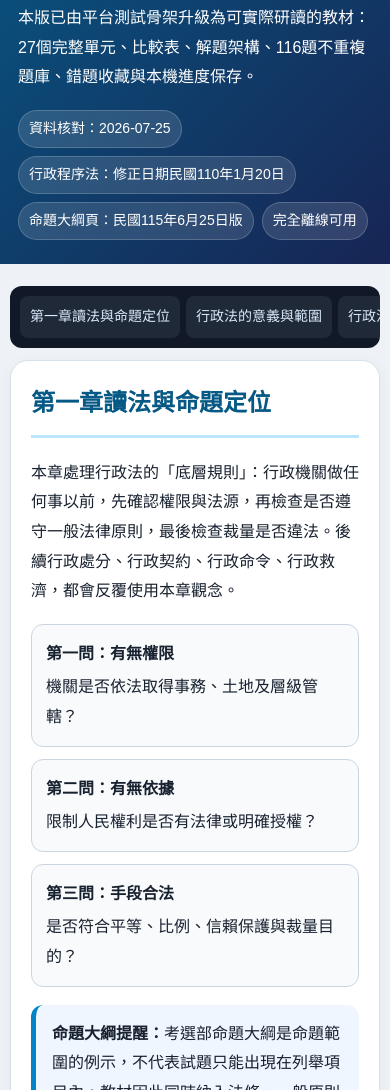
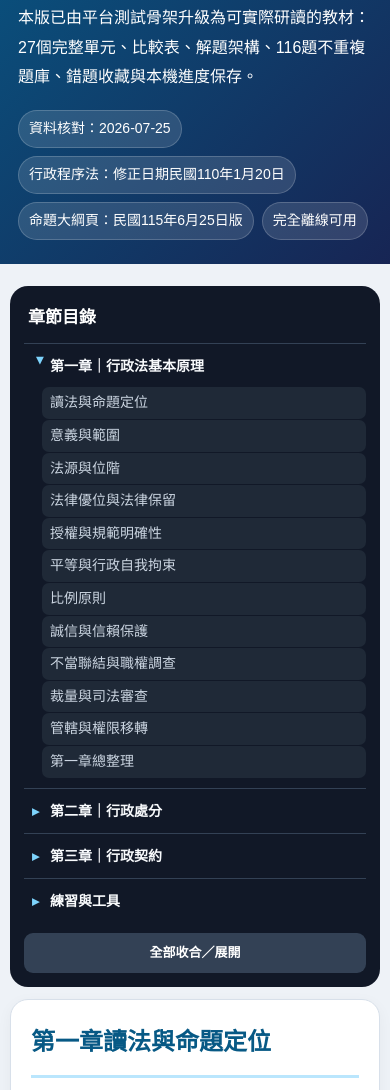
Before and after one commit to emma710619-cyber/hujeng-study, a plain HTML site: page index.html in a window 390 px wide. Shown: the part 178-1268 px from the top of the page. Drawn offline with Linux system fonts and the light colour scheme.

Commit message:
Add files via upload

```diff
--- a/index.html
+++ b/index.html
@@ -13,7 +13,7 @@
 <meta name="description" content="戶政特考行政法離線教材、題庫與錯題複習工具">
 <link rel="manifest" href="manifest.webmanifest">
 <link rel="apple-touch-icon" href="./icon-192.png">
-<title>戶政國考學習平台 V11｜行政法第一至三章</title>
+<title>戶政國考學習平台 V11.1｜行政法第一至三章</title>
 <style>
 :root{--bg:#eef2f7;--ink:#18212f;--nav:#111827;--blue:#075985;--line:#d8e0ea}
 *{box-sizing:border-box}html{scroll-behavior:smooth}body{margin:0;font-family:"Microsoft JhengHei","Noto Sans TC",sans-serif;background:var(--bg);color:var(--ink);line-height:1.85}
@@ -52,17 +52,162 @@ header{padding-top:calc(34px + env(safe-area-inset-top))}
   .qhead{align-items:flex-start}.tag{margin-top:2px}
   .option{padding:12px 10px}
 }
+
+.compact-nav{
+  position:sticky;
+  top:12px;
+  align-self:start;
+  max-height:calc(100vh - 24px);
+  overflow:auto;
+  background:#111827;
+  padding:14px;
+  border-radius:18px;
+  scrollbar-width:thin;
+  scrollbar-color:#64748b transparent;
+}
+.compact-nav .nav-title{
+  color:#fff;
+  font-weight:800;
+  font-size:17px;
+  margin:2px 4px 10px;
+}
+.compact-nav details{
+  border-top:1px solid #334155;
+  padding:2px 0;
+}
+.compact-nav summary{
+  color:#f8fafc;
+  cursor:pointer;
+  list-style:none;
+  padding:10px 8px;
+  border-radius:8px;
+  font-weight:700;
+  font-size:14px;
+  line-height:1.45;
+}
+.compact-nav summary::-webkit-details-marker{display:none}
+.compact-nav summary::before{
+  content:"▸";
+  display:inline-block;
+  width:18px;
+  color:#7dd3fc;
+  transition:transform .18s ease;
+}
+.compact-nav details[open] summary::before{transform:rotate(90deg)}
+.compact-nav summary:hover{background:#1f2937}
+.compact-nav .nav-group{
+  padding:0 0 7px 18px;
+}
+.compact-nav .nav-group a{
+  display:block;
+  color:#cbd5e1;
+  text-decoration:none;
+  padding:6px 8px;
+  margin:1px 0;
+  border-radius:7px;
+  font-size:13px;
+  line-height:1.4;
+}
+.compact-nav .nav-group a:hover,
+.compact-nav .nav-group a:focus{
+  background:#0c4a6e;
+  color:#fff;
+}
+.nav-collapse-btn{
+  width:100%;
+  margin-top:10px;
+  padding:8px 10px;
+  font-size:13px;
+  background:#334155;
+}
+@media(max-width:900px){
+  .compact-nav{
+    position:relative;
+    max-height:none;
+  }
+}
+@media(max-width:600px){
+  .compact-nav{
+    display:block;
+    overflow:visible;
+    white-space:normal;
+  }
+  .compact-nav .nav-title{display:block}
+  .compact-nav .nav-group a{font-size:14px}
+}
+
 </style>
 </head>
 <body>
 <header>
-<div>戶政國考 AI 學習系統｜V11 行政契約版</div>
+<div>戶政國考 AI 學習系統｜V11.1 導覽優化版</div>
 <h1>行政法第一至三章：基本原理、行政處分與行政契約</h1>
 <p>本版已由平台測試骨架升級為可實際研讀的教材：27個完整單元、比較表、解題架構、116題不重複題庫、錯題收藏與本機進度保存。</p>
 <div class="meta"><span>資料核對：2026-07-25</span><span>行政程序法：修正日期民國110年1月20日</span><span>命題大綱頁：民國115年6月25日版</span><span>完全離線可用</span></div>
 </header>
 <div class="layout">
-<aside><b style="color:white">章節目錄</b><a href="#chapter-map">第一章讀法與命題定位</a><a href="#concept">行政法的意義與範圍</a><a href="#sources">行政法法源與位階</a><a href="#legality">依法行政：法律優位與法律保留</a><a href="#authorization">授權明確性與規範明確性</a><a href="#equality">平等原則與行政自我拘束</a><a href="#proportionality">比例原則</a><a href="#trust">誠實信用與信賴保護</a><a href="#linkage">禁止不當聯結與有利不利一律注意</a><a href="#discretion">裁量、不確定法律概念與司法審查</a><a href="#jurisdiction">管轄與權限移轉基礎</a><a href="#exam">考前總整理</a><a href="#ch2-overview">第二章 行政處分</a><a href="#ch2-additions">附款</a><a href="#ch2-invalid">無效與補正</a><a href="#ch2-withdraw">撤銷與廢止</a><a href="#ch3-overview">第三章 行政契約</a><a href="#ch3-types">契約類型</a><a href="#ch3-adjust">契約調整與終止</a><a href="#ch3-enforcement">履行與救濟</a><a href="#quiz">116題完整練習</a><a href="#sources">官方資料來源</a></aside>
+
+<aside class="compact-nav">
+  <div class="nav-title">章節目錄</div>
+
+  <details open>
+    <summary>第一章｜行政法基本原理</summary>
+    <div class="nav-group">
+      <a href="#chapter-map">讀法與命題定位</a>
+      <a href="#concept">意義與範圍</a>
+      <a href="#sources">法源與位階</a>
+      <a href="#legality">法律優位與法律保留</a>
+      <a href="#authorization">授權與規範明確性</a>
+      <a href="#equality">平等與行政自我拘束</a>
+      <a href="#proportionality">比例原則</a>
+      <a href="#trust">誠信與信賴保護</a>
+      <a href="#linkage">不當聯結與職權調查</a>
+      <a href="#discretion">裁量與司法審查</a>
+      <a href="#jurisdiction">管轄與權限移轉</a>
+      <a href="#exam">第一章總整理</a>
+    </div>
+  </details>
+
+  <details>
+    <summary>第二章｜行政處分</summary>
+    <div class="nav-group">
+      <a href="#ch2-overview">定義與判斷架構</a>
+      <a href="#ch2-definition">行政處分類型</a>
+      <a href="#ch2-form">方式、理由與程序</a>
+      <a href="#ch2-additions">附款</a>
+      <a href="#ch2-effect">生效與效力</a>
+      <a href="#ch2-invalid">無效、補正與轉換</a>
+      <a href="#ch2-withdraw">撤銷與廢止</a>
+    </div>
+  </details>
+
+  <details>
+    <summary>第三章｜行政契約</summary>
+    <div class="nav-group">
+      <a href="#ch3-overview">定義與判斷</a>
+      <a href="#ch3-types">契約類型</a>
+      <a href="#ch3-form">成立與合法性</a>
+      <a href="#ch3-substitute">代替行政處分</a>
+      <a href="#ch3-invalid">契約無效</a>
+      <a href="#ch3-adjust">調整與終止</a>
+      <a href="#ch3-enforcement">履行與救濟</a>
+      <a href="#ch3-compare">處分與契約比較</a>
+    </div>
+  </details>
+
+  <details>
+    <summary>練習與工具</summary>
+    <div class="nav-group">
+      <a href="#quiz">116題完整練習</a>
+      <a href="#install-guide">手機平板安裝</a>
+      <a href="#portable">進度備份與轉移</a>
+      <a href="#sources">官方資料來源</a>
+    </div>
+  </details>
+
+  <button class="nav-collapse-btn" type="button" onclick="toggleAllNav()">全部收合／展開</button>
+</aside>
+
 <main>
 <section id="chapter-map"><h2>第一章讀法與命題定位</h2>
 <p>本章處理行政法的「底層規則」：行政機關做任何事以前，先確認權限與法源，再檢查是否遵守一般法律原則，最後檢查裁量是否違法。後續行政處分、行政契約、行政命令、行政救濟，都會反覆使用本章觀念。</p>
@@ -396,6 +541,12 @@ if("serviceWorker" in navigator){
  });
 }
 
+function toggleAllNav(){
+  const groups=[...document.querySelectorAll('.compact-nav details')];
+  const shouldOpen=groups.some(d=>!d.open);
+  groups.forEach(d=>d.open=shouldOpen);
+}
+
 render();
 </script>
 </body></html>
```
